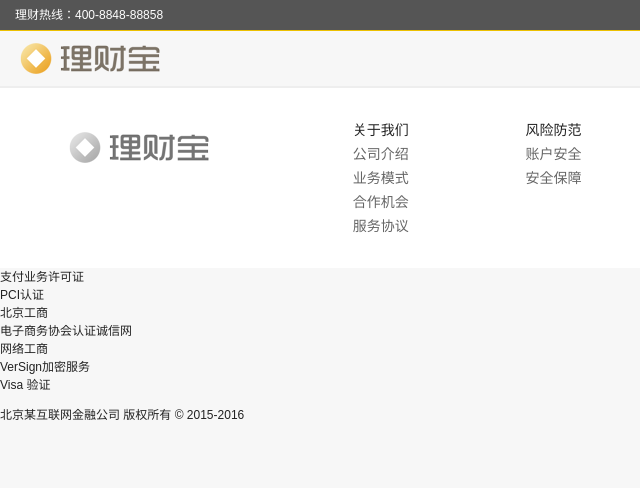
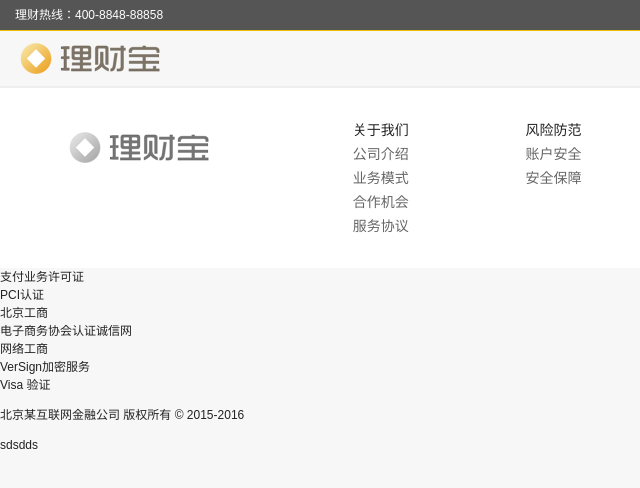
Before and after one commit to FrancisLL/responsiveWebPRA, a plain HTML site: page src/index.html in a window 1280 px wide. Shown: the full height of the page, 0-640 px from the left. Drawn offline with Linux system fonts and the light colour scheme.

Commit message:
test change name

```diff
--- a/src/index.html
+++ b/src/index.html
@@ -97,7 +97,7 @@
 
 
 
-    <nav></nav>
+    <nav>sdsdds</nav>
     <article></article>
     <section></section>
     <b></b>
```
